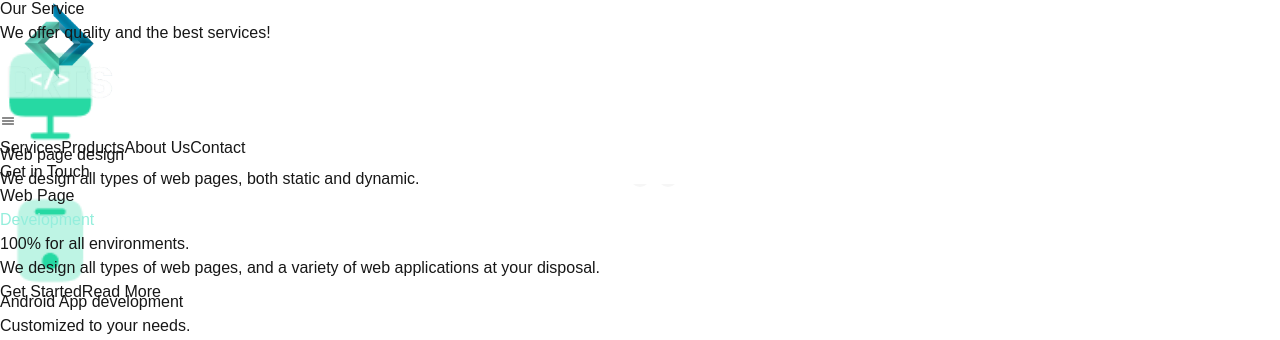
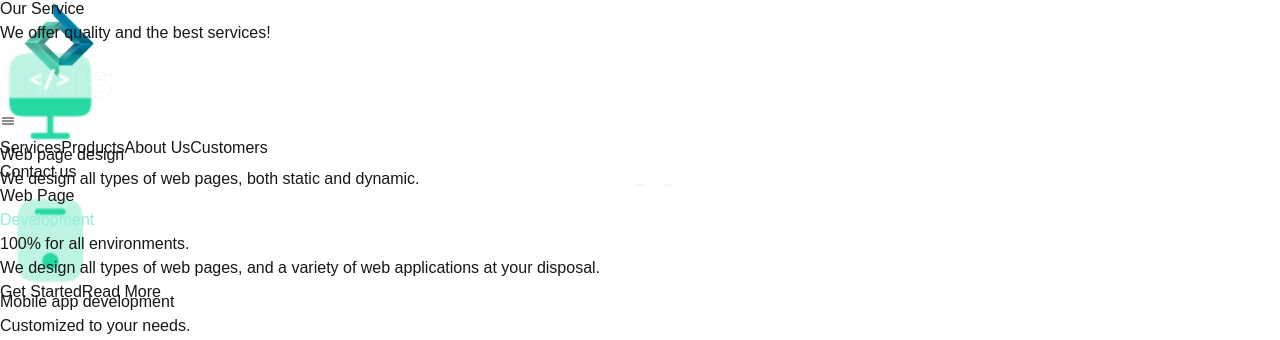
Before and after one commit to angelrepublic24/drts, a Next.js app: page / in a window 1280 px wide. Shown: the part 723-1063 px from the top of the page. Built offline with nearby package versions, Linux system fonts and the light colour scheme.

Commit message:
another commit!

```diff
--- a/src/components/ui/client/Client.tsx
+++ b/src/components/ui/client/Client.tsx
@@ -30,7 +30,7 @@ export const Client = () => {
   ]
 
     return (
-        <section id="clients" className="py-20 bg-white text-teal-600 w-full">
+        <section id="customers" className="py-20 bg-white text-teal-600 w-full">
         <p className="text-center text-black font-light mb-2 bg-gray-50 w-40 mx-auto rounded-xl py-1">Our Clients</p>
         <h2 className="text-3xl font-bold text-center mb-12">Our clients trust us to deliver excellence!</h2>
         <div className="grid grid-cols-2 md:grid-cols-5 px-8 w-full justify-around ">
--- a/src/components/ui/services/Services.tsx
+++ b/src/components/ui/services/Services.tsx
@@ -5,7 +5,7 @@ export const Service = () => {
 
   const allservice = [
     { title: "Web page design", description: "We design all types of web pages, both static and dynamic.", img:'/services/Monitor2.png'},
-    { title: "Android App development", description: "Customized to your needs.", img: '/services/smartphone.png' },
+    { title: "Mobile app development", description: "Customized to your needs.", img: '/services/smartphone.png' },
     { title: "Support in application development", description: "We handle a wide variety of languages.", img: '/services/settings.png' },
     { title: "Development of custom systems", description: "Tailored systems to meet client needs.", img: '/services/laptop.png' },
     { title: "Technical support", description: "Professional and fast support.", img: '/services/shieldUser.png' },
--- a/src/components/ui/topMenu/TopMenu.tsx
+++ b/src/components/ui/topMenu/TopMenu.tsx
@@ -90,19 +90,19 @@ export const TopMenu = () => {
               About Us
             </Link>
             <Link
-              href="#contact"
+              href="#customers"
               className="block py-2 px-4 hover:text-teal-200"
               onClick={closeMenu}
             >
-              Contact
+              Customers
             </Link>
           </div>
         </nav>
 
         {/* Botón de contacto */}
-        <button className="hidden md:block bg-white text-teal-600 px-6 py-2 rounded-md font-semibold">
-          Get in Touch
-        </button>
+        <Link href="#contact" className="hidden md:block bg-white text-teal-600 px-6 py-2 rounded-md font-semibold">
+          Contact us
+        </Link>
       </header>
 
       {/* Slider */}
```
